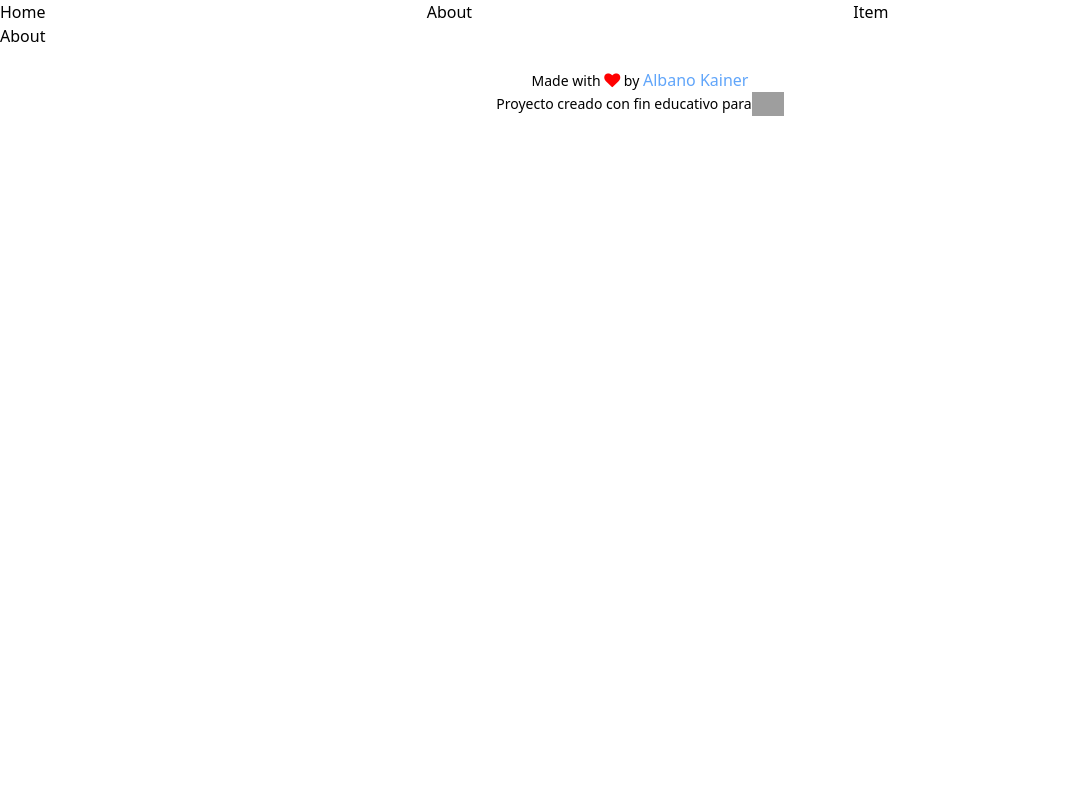
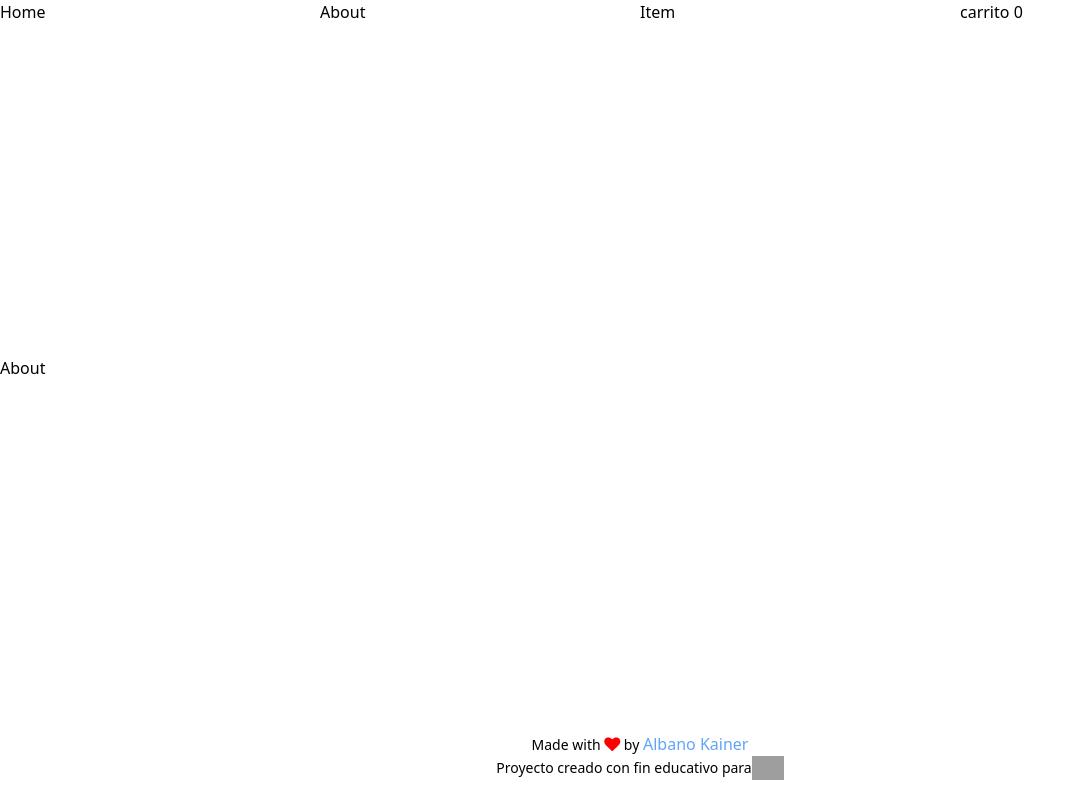
Before and after one commit to KhalaRKS/integrador-react, a React (Create React App) app: page /about in a window 1280 px wide. Shown: the whole page, without its empty margins (0-1086 px from the left). Built offline with nearby package versions, Linux system fonts and the light colour scheme; grey boxes are pictures that could not be loaded; what tw-elements would draw is missing.

Commit message:
Carrito funcional respecto a cada item agregado. Se agregaron funciones en CarritoContext para manipular ciertos estados del carrito

```diff
--- a/src/App.tsx
+++ b/src/App.tsx
@@ -7,21 +7,30 @@ import Home from './views/Home';
 import { Item } from './views/Item';
 import { ProductsContext } from './context/ProductsContext';
 import { CarritoContext } from './context/CarritoContext';
+import { Carrito } from './views/Carrito';
+import { Toaster } from 'react-hot-toast';
 function App() {
   return (
     <BrowserRouter>
+    <div className='flex flex-col justify-between h-screen'>
       <CarritoContext>
         <ProductsContext>
           <Navbar/>
+          <Toaster
+            position="top-center"
+            reverseOrder={false}
+          />
           <Routes>
               <Route index element={<Home />} />
               <Route path="/" element={<Home />}/>
               <Route path="/about" element={<About />}/>
+              <Route path="/carrito" element={<Carrito />}/>
               <Route path='/item/:category/:id' element={<Item />}/>
           </Routes>
         </ProductsContext>
       </CarritoContext>
       <Footer/>
+    </div>
     </BrowserRouter>
 
   );
--- a/src/components/Button.tsx
+++ b/src/components/Button.tsx
@@ -1,11 +1,12 @@
 import React from 'react'
-import { Link } from 'react-router-dom'
- interface NavbarProps {
+
+ interface ButtonProps {
    text: string,
+   Click?: () => void,
  }
-function Button({text}: NavbarProps) {
+function Button({text, Click}: ButtonProps) {
   return (
-    <button className="w-fit mx-auto bg-sky-600 hover:bg-sky-700 border-2 border-sky-600 focus:border-2 focus:border-sky-800 rounded-full font-sans font-medium text-md text-white py-1 px-2">
+    <button onClick={() => Click} className="w-fit mx-auto font-bold text-lg select-none hover:bg-green-500 text-green-500  border-2 border-green-500 focus:bg-green-600 focus:text-white font-sans hover:text-white py-1 px-2">
         {text}
     </button>
   )
--- /dev/null
+++ b/src/components/Carrito/RemoverItem.tsx
@@ -0,0 +1,21 @@
+import { useContext } from "react"
+import { carritoContext } from "../../context/CarritoContext"
+import { Productos } from "../../views/Home"
+interface RemoverItemProps{
+    item: Productos,
+}
+
+
+export function RemoverItem({item}: RemoverItemProps) {
+
+    const {removeProducto} = useContext(carritoContext)
+
+  return (
+    <button
+        className="border-2 select-none border-red-500 hover:bg-red-500  text-red-500 hover:text-white font-bold py-2 px-4 rounded"
+        onClick={() => removeProducto(item)}
+    >
+        Eliminar
+    </button>
+  )
+}
--- a/src/components/Home/CardItem.tsx
+++ b/src/components/Home/CardItem.tsx
@@ -7,8 +7,6 @@ interface CardItemProps {
 }
 
 export default function CardItem ({title, handleClick, image}: CardItemProps) {
-  console.log('image desde CardItem: '+  image);
-  console.log(title, image);
   const [imgPreview, setImgPreview] = useState(image[0])
 
   return (
--- a/src/components/ItemCard/PhotoSelector.tsx
+++ b/src/components/ItemCard/PhotoSelector.tsx
@@ -6,17 +6,16 @@ interface PhotoSelectorProps {
 }
 
 export function PhotoSelector({photo, setPhoto}: PhotoSelectorProps) {
-  console.log(photo);
 
   return (
-    <div className='flex basis-full sm:max-w-44 md:basis-2/12 lg:basis-1/12 md:-order-last h-fit grow py-5 max-h-120 scrollbar-thumb-gray-500 scrollbar-track-gray-100 scrollbar md:flex-col sm:py-0 md:justify-center md:items-start md:content-start items-center  sm:content-center md:max-w-sm'>
+    <div className='flex basis-full sm:max-w-44 overflow-auto md:basis-2/12 lg:basis-1/12 md:-order-last h-fit grow py-5 max-h-120 scrollbar-thumb-gray-500 scrollbar-track-gray-100 scrollbar md:flex-col sm:py-0 md:justify-center md:items-start md:content-start items-center  sm:content-center md:max-w-sm'>
         {
           photo.map((img, index) =>
             <img
             onClick={() => setPhoto(img)}
             key={index}
             src={img}
-            className='w-32 max-h-fit md:w-44 hover:p-0 p-1 transition-all cursor-pointer object-cover'
+            className='w-32 max-h-52 md:w-44 hover:p-0 p-1 transition-all cursor-pointer object-cover'
              alt=''/>
         )}
     </div>
--- a/src/components/ItemCard/SelectItemSize.tsx
+++ b/src/components/ItemCard/SelectItemSize.tsx
@@ -6,10 +6,8 @@ interface SelectItemSizeProps {
 
 export function SelectItemSize({getSize}: SelectItemSizeProps) {
 
-  const [data, setData] = useState('small')
   const handleChange = (value: string) => {
-    setData(value)
-    getSize(data)
+    getSize(value)
   }
   return (
     <select onChange={(e) => handleChange(e.target.value)} className='text-base p-2 font-bold h-fit border-2 text-gray-900 text-md placeholder-gray-400 dark:text-whit transition-all'>
--- a/src/components/Navbar.tsx
+++ b/src/components/Navbar.tsx
@@ -1,12 +1,15 @@
-import React from 'react'
+import React, { useContext } from 'react'
 import { Link } from 'react-router-dom'
+import { carritoContext } from '../context/CarritoContext'
 
 function Navbar() {
+  const {cantidad} = useContext(carritoContext)
   return (
-    <nav className='md:container flex flex-row mx-auto'>
+    <nav className='container flex flex-row mx-auto'>
       <Link to="/" className='flex-1'>Home</Link>
       <Link to="about" className='flex-1'>About</Link>
       <Link to="item" className='flex-1'>Item</Link>
+      <Link to="carrito" className='flex-1'>carrito {cantidad}</Link>
     </nav>
   )
 }
--- a/src/context/CarritoContext.tsx
+++ b/src/context/CarritoContext.tsx
@@ -1,79 +1,84 @@
-
-import React, { createContext, useState } from 'react'
+import { createContext, useState, useEffect, useCallback } from "react"
+import toast from "react-hot-toast"
 
 interface AppContextInterface {
-    carrito: any[] | null,
-    total: number | null,
-    cantidad: number | null,
-    addProducto: (producto: any) => void | null,
+  carrito: any[] | null
+  total: number | null
+  cantidad: number | null
+  addProducto: (producto: any) => void | null
+  removeProducto: (producto: any) => void | null
+  cleanCarrito: () => void | null
 }
-interface productoCarrito{
-    id: number,
-    name: string,
-    price: number,
-    description: string,
-    image: string,
-    category: string,
-    quantity: number,
-    size: string
+interface productoCarrito {
+  id: number | null
+  name: string | null
+  price: number | null
+  description: string | null
+  image: string | null
+  category: string | null
+  quantity: number | null
+  size: string | null
 }
 
-export const carritoContext = createContext<AppContextInterface>(null as any)
+export const carritoContext = createContext<AppContextInterface>({} as AppContextInterface)
 
 const { Provider } = carritoContext
 
+export function CarritoContext({ children }: any | undefined) {
+  const [carrito, setCarrito] = useState<productoCarrito[]>([])
+  const [productQuantity, setProductQuantity] = useState(0)
+  const [cantidad, setCantidad] = useState(0)
+  const [total, setTotal] = useState(0)
 
-export function CarritoContext({children}: any | undefined) {
-
-    const [carrito, setCarrito] = useState<any[]>([{
-        id: 1,
-        name: 'Producto 1',
-        price: 100,
-        description: 'Descripcion del producto 1',
-        image: 'https://picsum.photos/200/300',
-        category: 'remeras',
-        quantity: 1,
-    },
-    {   id: 2,
-        name: 'Producto 2',
-        price: 200,
-        description: 'Descripcion del producto 2',
-        image: 'https://picsum.photos/200/400',
-        category: 'remeras',
-        quantity: 1,
-    },
-])
-    const [cantidad, setCantidad] = useState(0)
-    const [total, setTotal] = useState(0)
-
-
-    const contextValue: AppContextInterface = {
-        carrito: carrito,
-        cantidad: cantidad,
-        total: total,
-        addProducto: addProducto,
+  const addProducto = (producto: productoCarrito) => {
+    let productoEnCarrito = carrito.find(
+      (item: productoCarrito) => item.id === producto.id && item.size === producto.size
+    )
+    if (productoEnCarrito) {
+      setProductQuantity(producto.quantity)
+      productoEnCarrito.quantity += producto.quantity
+    } else {
+      setCarrito([...carrito, producto])
     }
 
-    function addProducto (producto: productoCarrito) {
+    setTotal(total + producto.price * producto.quantity)
+    toast.success('Agregado al carrito!')
 
-        carrito.forEach(element =>{
-            console.log(element, producto);
+  }
+  const removeProducto = (producto: productoCarrito) => {
+    let productoEnCarrito = carrito.findIndex(
+      (item: productoCarrito) => item.id === producto.id && item.size === producto.size
+    )
+    console.log(productoEnCarrito);
 
+    if (productoEnCarrito >= 0) {
+      let newCarrito = carrito
+        newCarrito.splice(productoEnCarrito, 1)
+        setCarrito([...newCarrito])
+        setTotal(total - producto.price * producto.quantity)
+        toast.error("Producto eliminado del carrito")
+    }else{
+        cleanCarrito()
+    }
+  }
+  const cleanCarrito = () => {
+    setCarrito([])
+    setTotal(0)
+    toast.success("Productos eliminados del carrito")
+  }
 
-        if( element.id == producto.id) {
-            if (element.size == producto.size){
-                element.quantity = element.quantity + producto.quantity
-                element.size = producto.size
-            }
-        }
-            setCarrito([...carrito, producto])
-            setCantidad(carrito.length)
+  const contextValue: AppContextInterface = {
+    carrito: carrito,
+    cantidad: cantidad,
+    total: total,
+    addProducto: addProducto,
+    removeProducto: removeProducto,
+    cleanCarrito: cleanCarrito,
+  }
 
-        })
-    }
-    return (
-    <Provider value={contextValue}>
-        {children}
-    </Provider>
-  )
+  useEffect(() => {
+    setCantidad(carrito.length)
+  }, [carrito])
+
+  return <Provider value={contextValue}>{children}</Provider>
 }
--- a/src/context/ProductsContext.tsx
+++ b/src/context/ProductsContext.tsx
@@ -1,11 +1,10 @@
 
 import {createContext, useState} from 'react'
-import { remerasMenPath, remerasWomenPath } from '../constants/Constantes';
 
 interface AppContextInterface {
   productos: any[] | null,
 }
-export const productsContext = createContext(null as any)
+export const productsContext = createContext<AppContextInterface>({} as AppContextInterface)
 
 const { Provider } = productsContext
 console.log(productsContext);
@@ -36,7 +35,7 @@ export function ProductsContext({children}: any | undefined) {
         HECHO DE UN JERSEY DE ALGODÓN 100% TRATADO CON
         UN LAVADO DE PRENDAS PARA SUAVIDAD Y PREENCOGIDO
         PARA UN GRAN AJUSTE.`,
-        image:['https://i.ibb.co/ZRjDgjf/musculosa-negra-01.webp', 'https://i.ibb.co/7WZC6Lz/musculosa-negra-02.webp'],
+        image:['https://i.ibb.co/dbwfcCY/musculosa-verde-01.webp', 'https://i.ibb.co/H7xC1cD/musculosa-verde-02.webp'],
         category: 'remeras',
         colores: ['negra', 'verde'],
         quantity: 1,
@@ -50,7 +49,7 @@ export function ProductsContext({children}: any | undefined) {
         HECHO DE UN JERSEY DE ALGODÓN 100% TRATADO CON
         UN LAVADO DE PRENDAS PARA SUAVIDAD Y PREENCOGIDO
         PARA UN GRAN AJUSTE.`,
-        image:['https://i.ibb.co/ZRjDgjf/musculosa-negra-01.webp', 'https://i.ibb.co/7WZC6Lz/musculosa-negra-02.webp'],
+        image:['https://i.ibb.co/4NKNdn9/remera-beige-01.webp', 'https://i.ibb.co/xHgCVY7/remera-beige-02.webp'],
         category: 'remeras',
         colores: ['negra', 'verde'],
         quantity: 1,
@@ -89,6 +88,8 @@ export function ProductsContext({children}: any | undefined) {
     const contextValue = {
       productos: products,
     }
+    console.log(productsContext);
+
     return (
       <Provider value={contextValue}>
         {children}
--- a/src/views/Carrito.tsx
+++ b/src/views/Carrito.tsx
@@ -1,10 +1,80 @@
-import {useState} from 'react'
+import { useState, useContext } from "react"
+import { Link } from "react-router-dom"
+import Button from "../components/Button"
+import { RemoverItem } from "../components/Carrito/RemoverItem"
+import { carritoContext } from "../context/CarritoContext"
 
 export function Carrito() {
-    const enviarAlCarrito = (pedido: Object) => {
-
-    }
+  const { carrito, cantidad, total, cleanCarrito } = useContext(carritoContext)
+  const finalizarCompra = () => {
+    console.log("finalizar compra")
+  }
   return (
-    <div>Carrito</div>
+    <>
+      {carrito.length > 0 ? (
+        <div className="container mx-auto max-w-120">
+          {carrito.map((item: any, index: number) => {
+            return (
+              <div
+                key={"key" + index}
+                className="flex flex-wrap justify-around min-w-fit py-4 border-b-2"
+              >
+                <div className="basis-2/5 max-h-48">
+                  <img src={item.image} alt={item.name} className="sm:object-contain w-48 h-44" />
+                </div>
+                <div className="basis-2/5 gap-5 justify-between">
+                  <div className="flex flex-col">
+                    <p className="">
+                      <span className="font-semibold text-lg">Producto: </span>
+                      {item.name}
+                    </p>
+                    <p className="">
+                      <span className="font-semibold text-lg">Precio: </span> $
+                      {item.price * item.quantity}
+                    </p>
+                    <p>
+                      <span className="font-semibold text-lg">Cantidad: </span> {item.quantity}
+                    </p>
+                    <p>
+                      <span className="font-semibold text-lg">Talle: </span>
+                      {item.size}
+                    </p>
+                  </div>
+                  <RemoverItem item={item} />
+                </div>
+              </div>
+            )
+          })}
+          <div className="flex justify-center">
+            <p>
+              {" "}
+              El monto total a abonar es de{" "}
+              <span className="font-medium text-lg">${total} pesos</span>.{" "}
+            </p>
+          </div>
+          <div className="flex mx-auto align-middle p-5 justify-around">
+            {/* TERMINAR LA FUNCIONALIDAD DE ESTOS 2 BOTONES */}
+            <div className="flex align-middle basis-1/3">
+              <Button Click={() => cleanCarrito} text="Vaciar Carrito" />
+            </div>
+            <div className="flex align-middle basis-1/3">
+              <Button Click={() => console.log("finalizar compra")} text="Finalizar Compra" />
+            </div>
+          </div>
+        </div>
+      ) : (
+        <div className="flex flex-col gap-5 align-middle content-center justify-center container mx-auto max-w-120">
+          <img
+           className="w-120 h-120 mx-auto"
+          src="https://img.freepik.com/free-vector/man-shopping-supermarket_74855-7612.jpg?t=st=1655541667~exp=1655542267~hmac=a72075c8974ed9f0e91057fe9186dd41a240f005a93e87aea2321e781eda2675&w=900"  alt="" />
+          <p className="text-2xl font-bold text-center">No hay productos en el carrito</p>
+          <Link
+          className="w-fit mx-auto font-bold text-lg select-none hover:bg-green-500 text-green-500  border-2 border-green-500 focus:bg-green-600 focus:text-white font-sans hover:text-white py-1 px-2"
+          to='/'>
+            Volver a la tienda
+          </Link>
+        </div>
+      )}
+    </>
   )
 }
--- a/src/views/Home.tsx
+++ b/src/views/Home.tsx
@@ -7,7 +7,7 @@ import { Loader } from '../components/Loader';
 import { useContext } from 'react';
 import { productsContext } from '../context/ProductsContext';
 
-interface Productos {
+export interface Productos {
   id: number,
   name: string,
   image: Array<string>,
@@ -35,8 +35,7 @@ function Home() {
     navigate(`/item/${category}/${id}`);
   }
   return (
-      <div className='container mx-auto flex flex-col gap-2'>
-        <Button text='Save changes'/>
+      <div className='container mx-auto flex flex-col gap-2 py-5'>
         <Carrousel/>
         <h2 className='font- text-2xl text-center p-5'>Productos destacados</h2>
         <div className='flex gap-5 my-5 flex-wrap self-center justify-center'>
--- a/src/views/Item.tsx
+++ b/src/views/Item.tsx
@@ -25,7 +25,7 @@ interface Producto {
 export function Item() {
   const [loading, setLoading] = useState(true)
   const [quantity, setQuantity] = useState(1)
-  const [size, setSize] = useState('s')
+  const [size, setSize] = useState('small')
   const {category,id} = useParams()
   const {addProducto, carrito} = useContext(carritoContext)
   const {productos} = useContext(productsContext);
@@ -39,36 +39,25 @@ export function Item() {
     quantity: null,
     category: null,
   })
-  console.log(category,typeof id);
 
   useEffect(() => {
     productos.forEach((element: Producto) => {
       let prodId = parseInt(id)
       if(element.id === prodId){
-        console.log("existe");
         setItem(element)
         setCurrentItemImage(element.image[0])
       }
     });
     setLoading(false)
-  }
-  , [])
+  }, [])
 
-  const fotos = {
-    title: "Gatito siames tierno, acostadito mirando a la pantalla.",
-    description:
-      "Lorem ipsum dolor sit amet consectetur, adipisicing elit. Cupiditate blanditiis veritatis tenetur, nam possimus, ratione suscipit harum ut, exercitationem soluta ab laboriosam autem eaque quia quasi nisi ipsum esse architecto.",
-    remera:
-      "https://images.unsplash.com/photo-1518791841217-8f162f1e1131?ixlib=rb-1.2.1&ixid=eyJhcHBfaWQiOjEyMDd9&auto=format&fit=crop&w=800&q=60",
-  }
   // SE TIENE QUE GUARDAR EL PRECIO Y CANTIDAD DE ITEM EN UN CONTEXTO
 
-  const getQuantity = (quan: number) => {
+  const getQuantity = (quan: number = 1) => {
     setQuantity(quan)
   }
-  const getSize = (tamano: string) =>{
+  const getSize = (tamano: string = 'small') =>{
     setSize(tamano)
-    console.log(size);
 
   }
   const enviarAlCarrito = (producto: Producto) =>{
@@ -80,12 +69,8 @@ export function Item() {
     addProducto(objetoConDetalles)
   }
 
-  console.log("CANTIDAD EN ITEM, CONTEXT" + quantity);
-  console.log(carrito);
-  console.log(item.image);
   const showSelectedImage = (image: string) => {
     setCurrentItemImage(image)
-    console.log(image);
   }
 
   return(
@@ -93,7 +78,7 @@ export function Item() {
 
     {loading
       ? <Loader/>
-      : <div className="lg:container w-full md:h-180 lg:h-fit md:container p-1 md:p-0 mx-auto my-5">
+      : <div className="lg:container w-full md:h-180 lg:h-fit md:container p-1 md:p-0 mx-auto basis-8/12">
           <h2 className="text-sm uppercase font-extralight font">{category} {'>'} {category} {'>'} # {id} </h2>
           <div className="flex flex-wrap flex-col sm:flex-row sm:gap-2  md:max-h-120 my-2">
               <PhotoDisplay photo={currentItemImage} />
@@ -108,7 +93,7 @@ export function Item() {
                     Agregar al carrito
                   </button>
                 </div>
-                <p>{fotos.description}</p>
+                <p>{item.description.toLowerCase()}</p>
             </div>
           </div>
         </div>
```
Also changed, not shown: src/assets/images/vectores/empty_cart.jpg (added).
